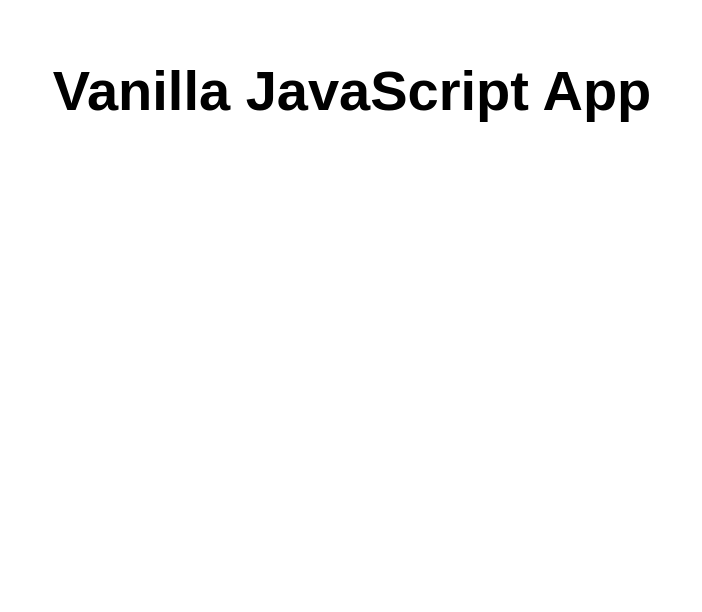
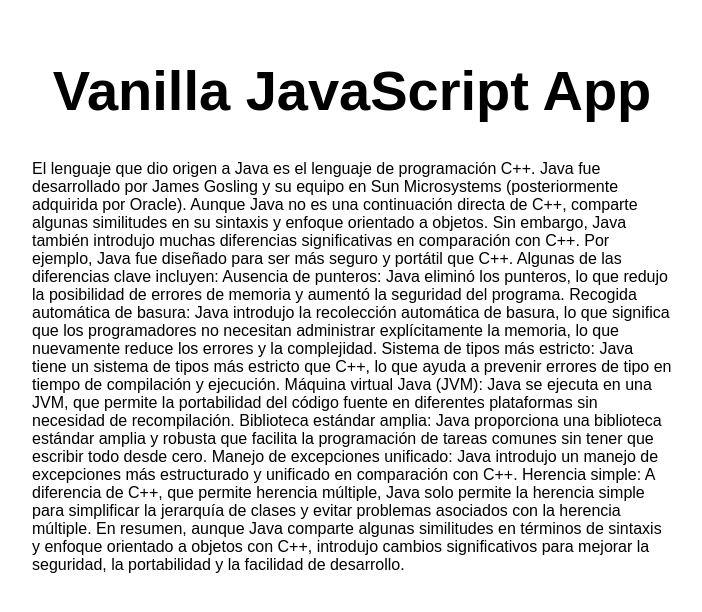
Before and after one commit to niko1511/my-first-static-web-app, a website: page src/index.html in a window 1280 px wide. Shown: the whole page, without its empty margins (288-990 px from the left). Drawn offline with Linux system fonts and the light colour scheme.

Commit message:
Update index.html

```diff
--- a/src/index.html
+++ b/src/index.html
@@ -11,6 +11,25 @@
 <body>
   <main>
     <h1>Vanilla JavaScript App</h1>
+    El lenguaje que dio origen a Java es el lenguaje de programación C++. Java fue desarrollado por James Gosling y su equipo en Sun Microsystems (posteriormente adquirida por Oracle). Aunque Java no es una continuación directa de C++, comparte algunas similitudes en su sintaxis y enfoque orientado a objetos.
+
+Sin embargo, Java también introdujo muchas diferencias significativas en comparación con C++. Por ejemplo, Java fue diseñado para ser más seguro y portátil que C++. Algunas de las diferencias clave incluyen:
+
+    Ausencia de punteros: Java eliminó los punteros, lo que redujo la posibilidad de errores de memoria y aumentó la seguridad del programa.
+
+    Recogida automática de basura: Java introdujo la recolección automática de basura, lo que significa que los programadores no necesitan administrar explícitamente la memoria, lo que nuevamente reduce los errores y la complejidad.
+
+    Sistema de tipos más estricto: Java tiene un sistema de tipos más estricto que C++, lo que ayuda a prevenir errores de tipo en tiempo de compilación y ejecución.
+
+    Máquina virtual Java (JVM): Java se ejecuta en una JVM, que permite la portabilidad del código fuente en diferentes plataformas sin necesidad de recompilación.
+
+    Biblioteca estándar amplia: Java proporciona una biblioteca estándar amplia y robusta que facilita la programación de tareas comunes sin tener que escribir todo desde cero.
+
+    Manejo de excepciones unificado: Java introdujo un manejo de excepciones más estructurado y unificado en comparación con C++.
+
+    Herencia simple: A diferencia de C++, que permite herencia múltiple, Java solo permite la herencia simple para simplificar la jerarquía de clases y evitar problemas asociados con la herencia múltiple.
+
+En resumen, aunque Java comparte algunas similitudes en términos de sintaxis y enfoque orientado a objetos con C++, introdujo cambios significativos para mejorar la seguridad, la portabilidad y la facilidad de desarrollo.
   </main>
 </body>
 
```
